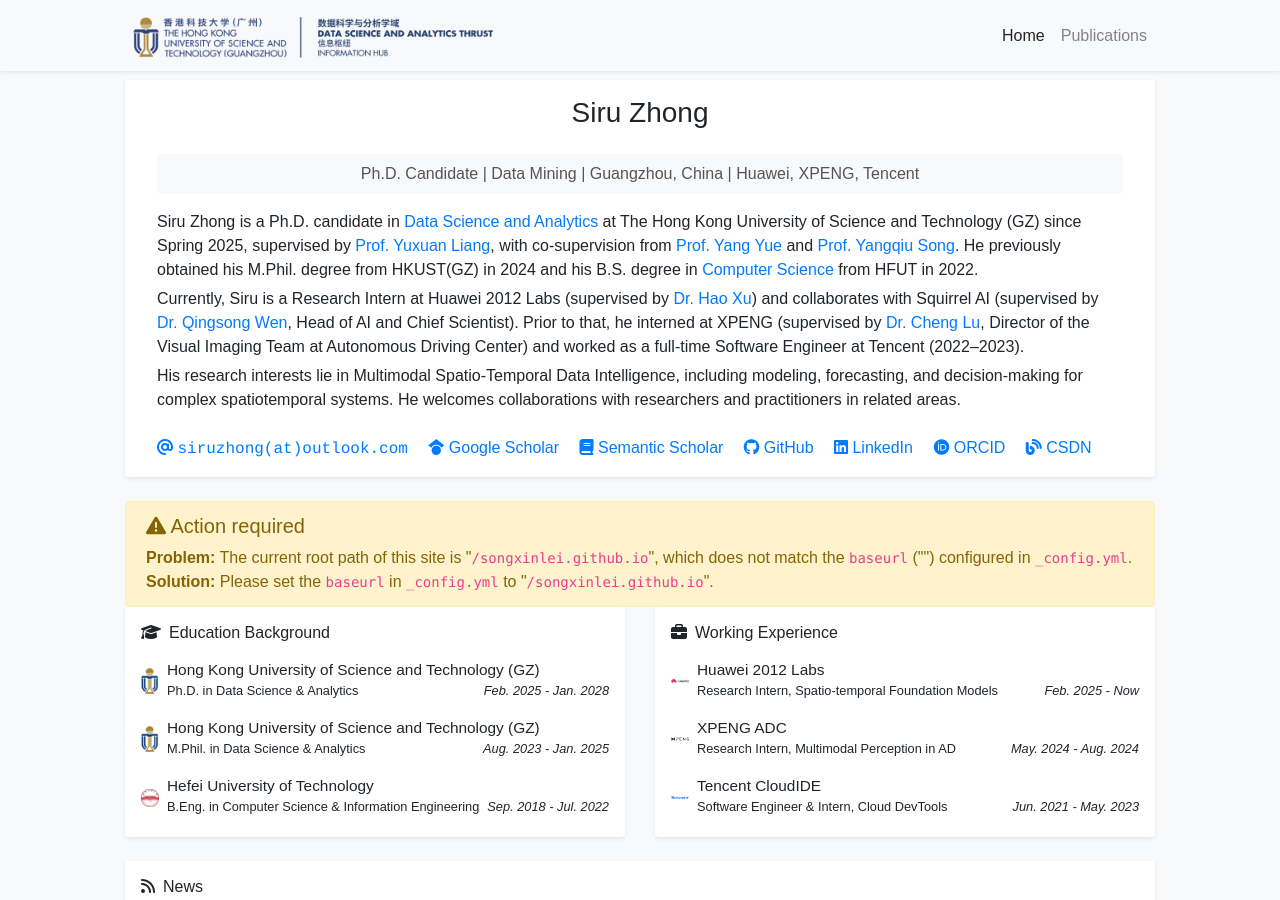
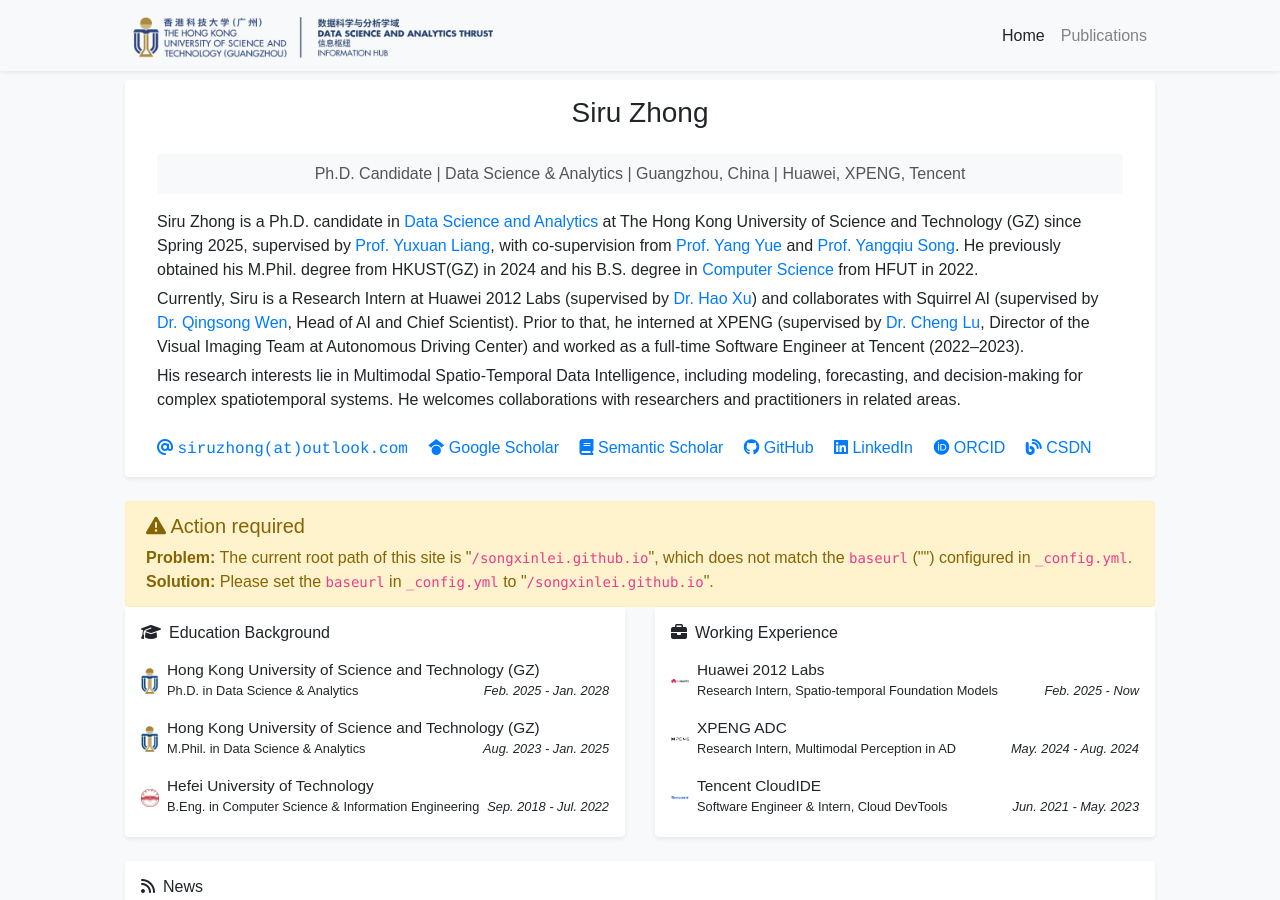
Before and after one commit to thunderlrr/songxinlei.github.io, a Jekyll site: the page built from index.html, in a window 1280 px wide and 900 px high. Built offline with Jekyll 4.4.1, drawn with Linux system fonts in a browser that asks for light colours; a style sheet for code colours, icons or effects is not loaded.

Commit message:
update repo

```diff
--- a/_data/profile.yml
+++ b/_data/profile.yml
@@ -3,7 +3,7 @@
 navbar_name: "Data Science & Analytics"
 
 positions:
-- name: 'Ph.D. Candidate | Data Mining | Guangzhou, China | Huawei, XPENG, Tencent'
+- name: 'Ph.D. Candidate | Data Science & Analytics | Guangzhou, China | Huawei, XPENG, Tencent'
 
 email: "siruzhong@outlook.com"
 # cv_link: link-to-your-cv-file
```
